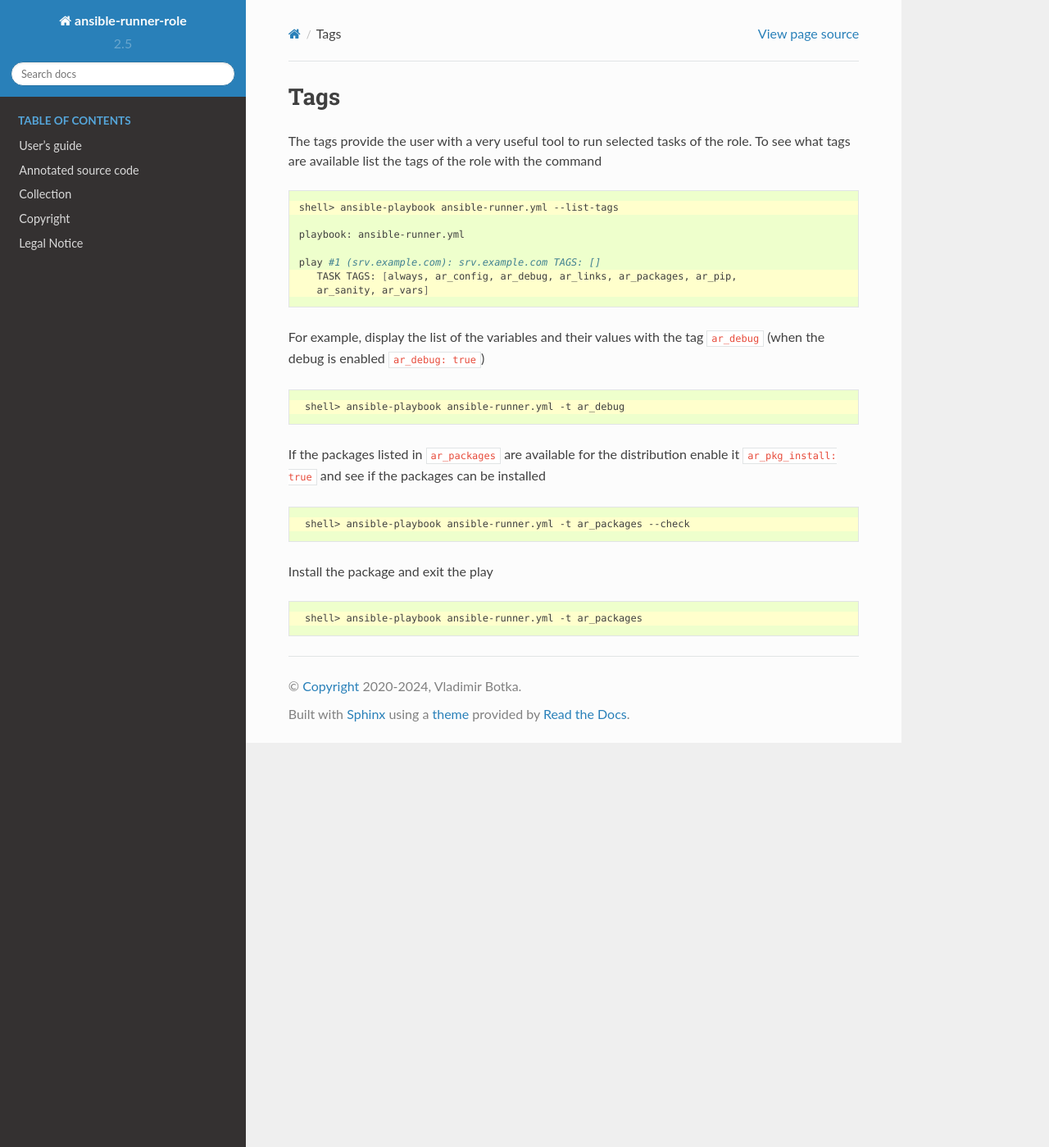
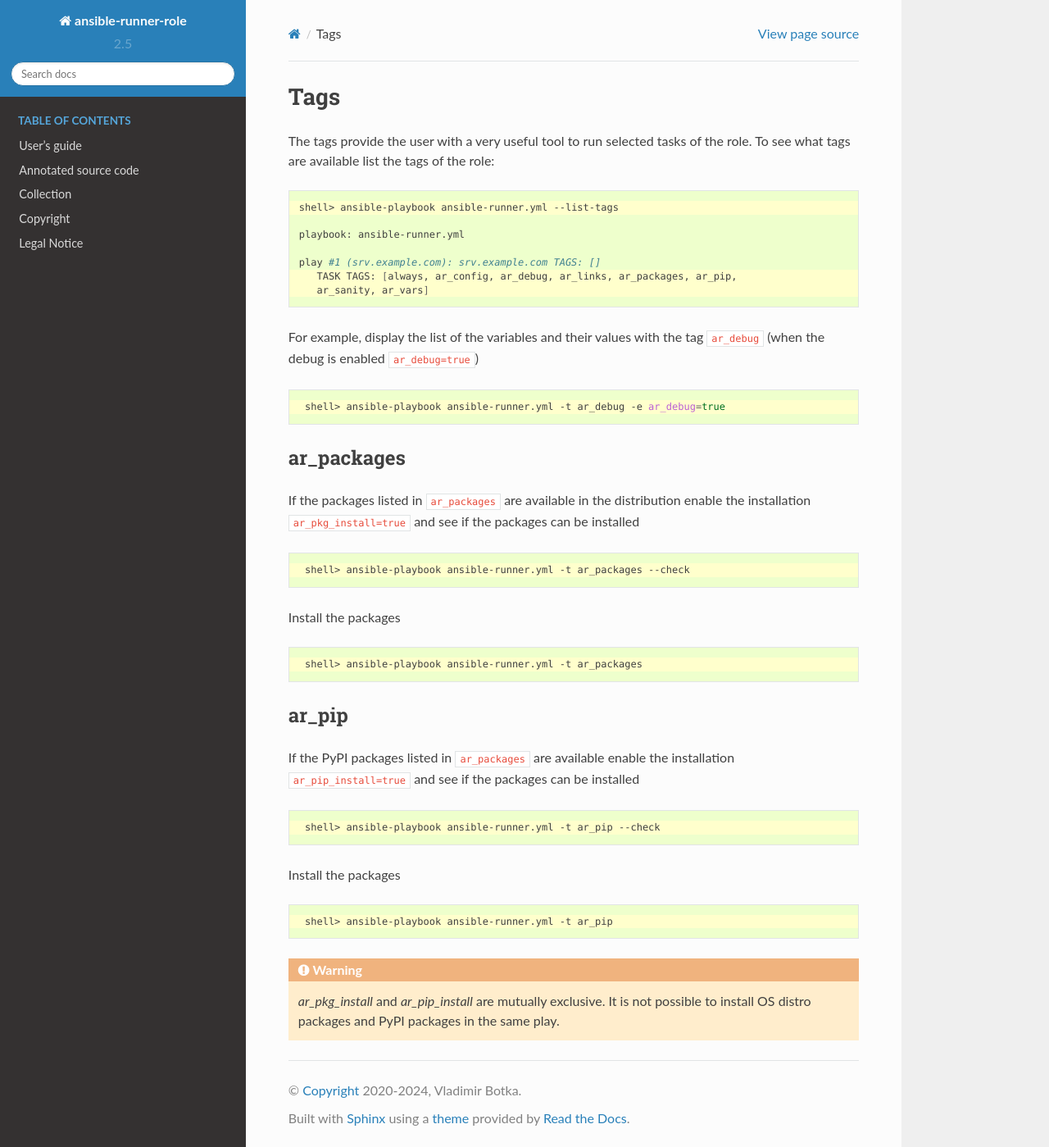
Before and after one commit to vbotka/ansible-runner, a Sphinx documentation site: the page built from docs/source/guide-tags.rst, in a window 1280 px wide and 1399 px high. Shown: the whole window at 82% size. Built offline with Sphinx 7.4.7 and the Read the Docs theme 2.0.0, drawn with Linux system fonts in a browser that asks for light colours; some web fonts are replaced.

Commit message:
Update docs.

```diff
--- a/docs/source/guide-installation.rst
+++ b/docs/source/guide-installation.rst
@@ -17,10 +17,12 @@ Install the library ::
 
     shell> ansible-galaxy role install vbotka.ansible_lib
 
-Install the collection ::
+and install the collection if necessary ::
 
     shell> ansible-galaxy collection install community.general
 
 .. seealso::
-   * To install specific versions from various sources see `Installing content <https://galaxy.ansible.com/docs/using/installing.html>`_.
+
+   * To install specific versions from various sources see `Installing a specific version of a role <https://docs.ansible.com/ansible/latest/galaxy/user_guide.html#installing-a-specific-version-of-a-role>`_.
+
    * Take a look at other roles ``shell> ansible-galaxy search --author=vbotka``
--- a/docs/source/guide-playbook.rst
+++ b/docs/source/guide-playbook.rst
@@ -14,17 +14,19 @@ srv.example.com (2)
      gather_facts: true
      connection: ssh
      remote_user: admin
-     become: yes
+     become: true
      become_user: root
      become_method: sudo
      roles:
        - vbotka.ansible_runner
 
 .. note:: ``gather_facts: true`` (3) must be set to gather facts
-   needed to evaluate OS-specific options of the role. For example to
+   needed to evaluate OS-specific options of the role. For example, to
    install packages the variable ``ansible_os_family`` is needed to
    select the appropriate Ansible module.
 
 .. seealso::
+
    * For details see `Connection Plugins <https://docs.ansible.com/ansible/latest/plugins/connection.html>`__ (4-5)
+
    * See also `Understanding Privilege Escalation <https://docs.ansible.com/ansible/latest/user_guide/become.html#understanding-privilege-escalation>`__ (6-8)
--- a/docs/source/guide-tags.rst
+++ b/docs/source/guide-tags.rst
@@ -4,20 +4,23 @@ Tags
 
 The tags provide the user with a very useful tool to run selected
 tasks of the role. To see what tags are available list the tags of the
-role with the command
+role:
 
 .. include:: tags-list.rst
 
 For example, display the list of the variables and their values with
-the tag ``ar_debug`` (when the debug is enabled ``ar_debug: true``)
+the tag ``ar_debug`` (when the debug is enabled ``ar_debug=true``)
 
 .. code-block:: sh
    :emphasize-lines: 1
 
-    shell> ansible-playbook ansible-runner.yml -t ar_debug
+    shell> ansible-playbook ansible-runner.yml -t ar_debug -e ar_debug=true
 
-If the packages listed in ``ar_packages`` are available for the
-distribution enable it ``ar_pkg_install: true`` and see if the packages
+ar_packages
+===========
+
+If the packages listed in ``ar_packages`` are available in the
+distribution enable the installation ``ar_pkg_install=true`` and see if the packages
 can be installed
 
 .. code-block:: sh
@@ -25,9 +28,32 @@ can be installed
 
     shell> ansible-playbook ansible-runner.yml -t ar_packages --check
 
-Install the package and exit the play
+Install the packages
 
 .. code-block:: sh
    :emphasize-lines: 1
 
     shell> ansible-playbook ansible-runner.yml -t ar_packages
+
+ar_pip
+======
+
+If the PyPI packages listed in ``ar_packages`` are available enable the installation ``ar_pip_install=true`` and see if the packages can be installed
+
+.. code-block:: sh
+   :emphasize-lines: 1
+
+    shell> ansible-playbook ansible-runner.yml -t ar_pip --check
+
+Install the packages
+
+.. code-block:: sh
+   :emphasize-lines: 1
+
+    shell> ansible-playbook ansible-runner.yml -t ar_pip
+
+.. warning::
+
+   *ar_pkg_install* and *ar_pip_install* are mutually exclusive. It is not
+   possible to install OS distro packages and PyPI packages in the
+   same play.
--- a/docs/source/index.rst
+++ b/docs/source/index.rst
@@ -2,9 +2,9 @@ Ansible Runner
 ==============
 
 This `role <https://galaxy.ansible.com/vbotka/ansible_runner/>`_ and the
-documentation is work in progress. Feel free to `share your
-feedback and report issues
-<https://github.com/vbotka/ansible-runner/issues>`_.
+documentation is work in progress.
+
+Feel free to `share your feedback and report issues <https://github.com/vbotka/ansible-runner/issues>`_.
 
 `Contributions are welcome <https://github.com/firstcontributions/first-contributions>`_.
 
```
Also changed, not shown: docs/source/guide-debug.rst (+8 -4 lines), docs/source/guide-introduction.rst (+8 -4 lines).
